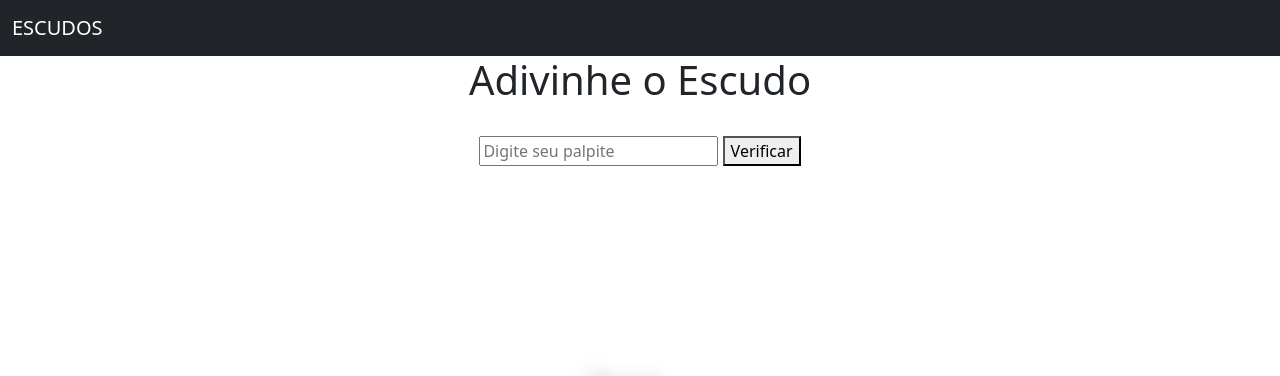
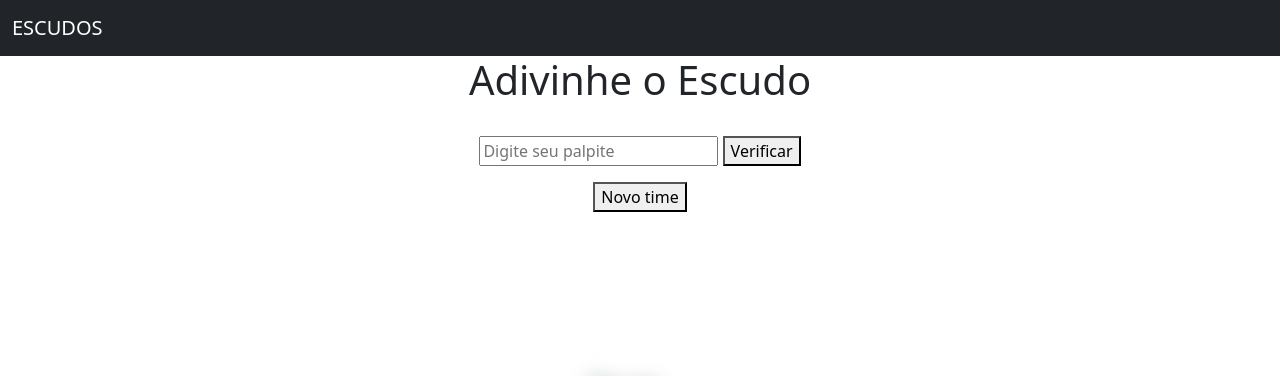
Before and after one commit to alessst/futebol-flask, a Flask app: template templates/tabela.html in a window 1280 px wide. Shown: the top 376 px of the page. Run offline with Flask 3, Linux system fonts and the light colour scheme; the template is opened without the code that fills it, so the values that code supplies are empty.

Commit message:
tempplates

```diff
--- a/templates/base.html
+++ b/templates/base.html
@@ -36,6 +36,15 @@
           filter: blur(10px);
           max-width: 100px;
         }
+        .button-container {
+              display: flex;
+              justify-content: center;
+          }
+
+        .button {
+              margin-top: 100px;
+        }
+
     </style>
     {% block conteudo%}
     {% endblock conteudo%}
--- a/templates/tabela.html
+++ b/templates/tabela.html
@@ -3,19 +3,26 @@
 
 </head>
 <body>
-<form method="POST" action="{{ url_for('tabela') }}">
+
     <h1 style="text-align: center;">Adivinhe o Escudo</h1>
-        <img id="escudo" src="{{escudo}}" alt="escudo borrado" >
+    <img id="escudo" src="{{escudo}}" alt="escudo borrado">
     <br>
     <div style="text-align: center;">
         <input type="text" id="palpite" name="valor" placeholder="Digite seu palpite">
         <button onclick="verificarPalpite()">Verificar</button>
     </div>
     <p style="text-align: center;" id="feedback"></p>
-</form>
+
+    <div class="button-container">
+        <button onclick="novoTime()">Novo time</button>
+    </div>
 
 <script>
     var nomeTime = "{{ nome_time }}";
+    var escudo = document.getElementById("escudo")
+    var valorcss ;
+    var calculocss;
+    var contadorTentativas = 0;
 
     function verificarPalpite() {
         var palpite = document.getElementById("palpite").value;
@@ -24,12 +31,30 @@
         if (palpite.toLowerCase() === nomeTime.toLowerCase()) {
             feedback.innerHTML = "Parabéns! Você acertou o escudo do " + nomeTime + ".";
             feedback.style.color = "green";
+            escudo.style.filter = "none";
             document.getElementById("palpite").disabled = true;
             document.getElementsByTagName("button")[0].disabled = true;
+            document.getElementsByTagName("button")[1].disabled = false; // Habilita o botão "Novo time"
         } else {
-            feedback.innerHTML = "Palpite incorreto. Tente novamente.";
+            contadorTentativas++;
+            feedback.innerHTML = "Palpite incorreto. Tente novamente: " + contadorTentativas + " tentativas.";
+            if(contadorTentativas === 5){
+                escudo.style.filter = "blur(5px)";
+
+            }
+            if (contadorTentativas === 10) {
+                feedback.innerHTML += " Limite de tentativas atingido o nome do time é "+ nomeTime + ".";
                 feedback.style.color = "red";
+                escudo.style.filter = "none";
+                document.getElementById("palpite").disabled = true;
+                document.getElementsByTagName("button")[0].disabled = true;
+                document.getElementsByTagName("button")[1].disabled = false; // Habilita o botão "Novo time"
             }
+        }
+    }
+
+    function novoTime() {
+        location.reload(); // Atualiza a página
     }
 </script>
 
```
Lines whose indentation alone changed are shown as unchanged.
